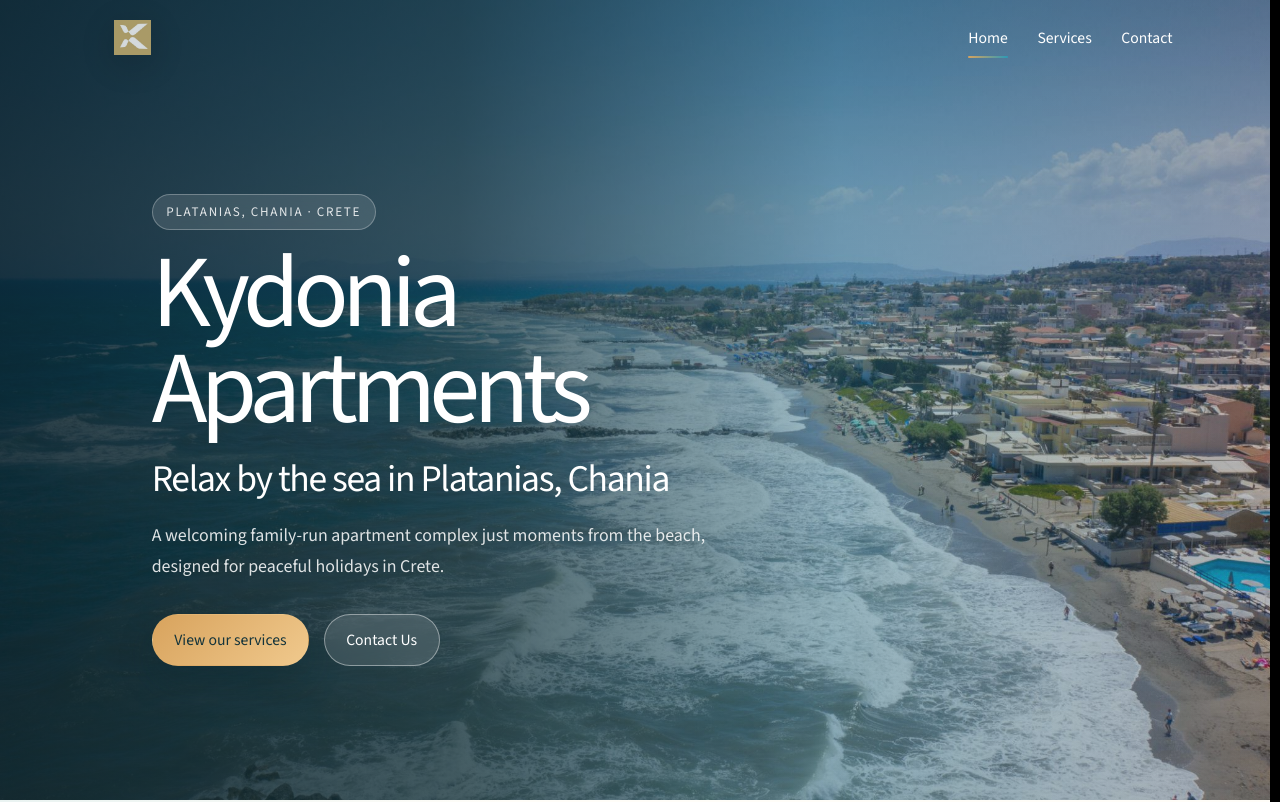
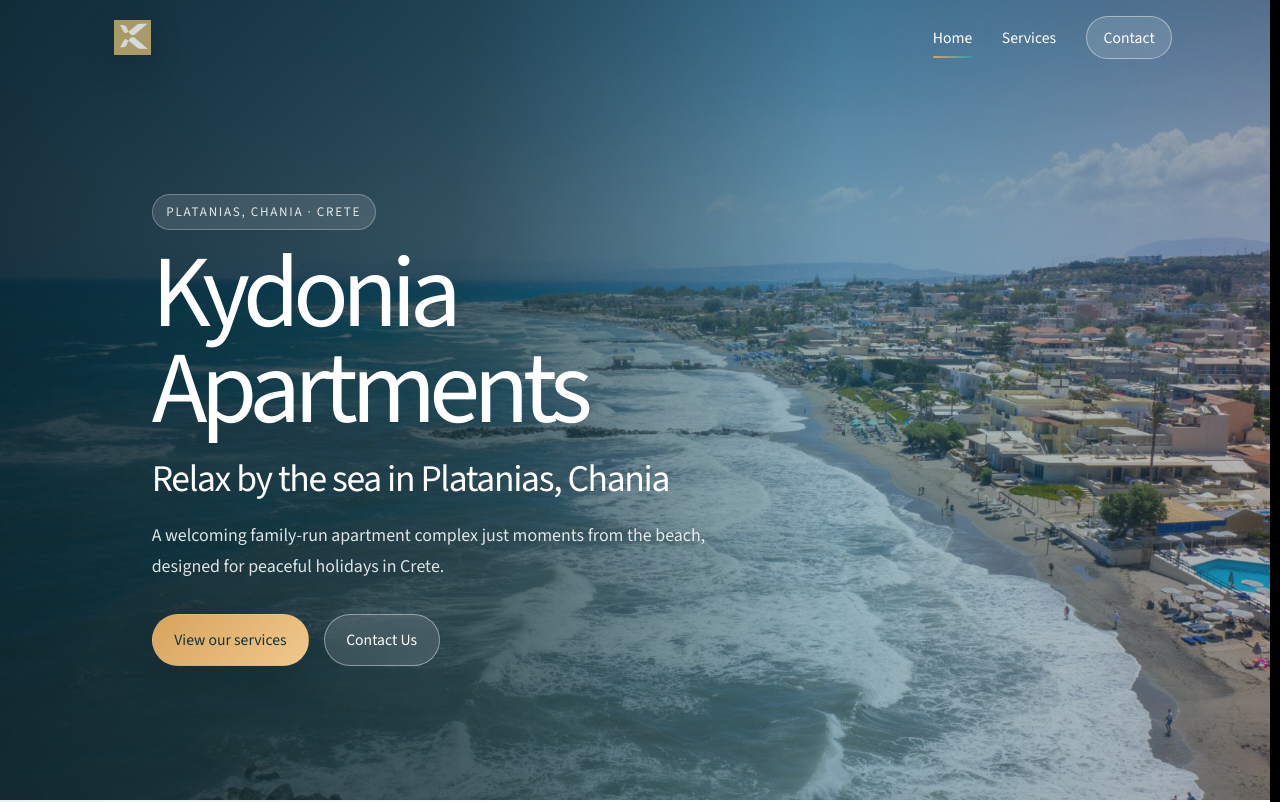
Before and after one commit to MrR0b0t1001/kydonia-apts, a React (Vite) app: page / in a window 1280 px wide. Shown: the top 802 px of the page. Built offline with nearby package versions, Linux system fonts and the light colour scheme.

Commit message:
Commit #3

```diff
--- a/src/components/Navbar/Navbar.tsx
+++ b/src/components/Navbar/Navbar.tsx
@@ -4,7 +4,7 @@ import styles from "./Navbar.module.css";
 const navItems = [
   { href: "#home", label: "Home" },
   { href: "#services", label: "Services" },
-  { href: "#contact", label: "Contact" },
+  { href: "#contact", label: "Contact", isCta: true },
 ];
 
 const Navbar = () => {
```
Also changed, not shown: 1 other file (tests, documents, lock files or other folders).
